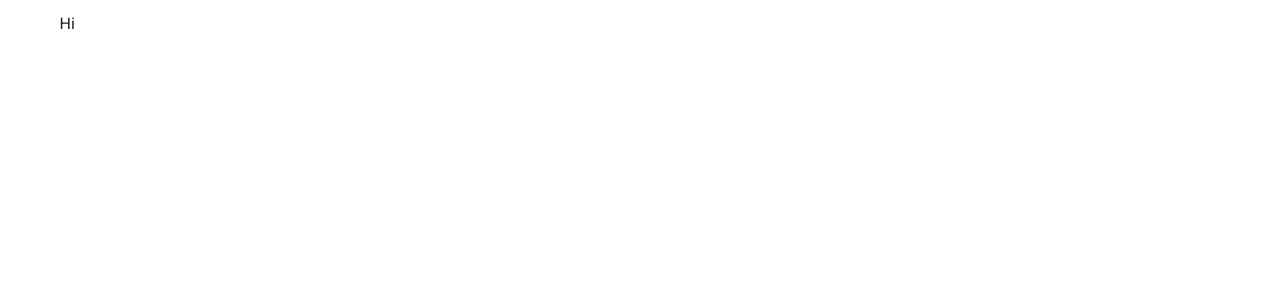
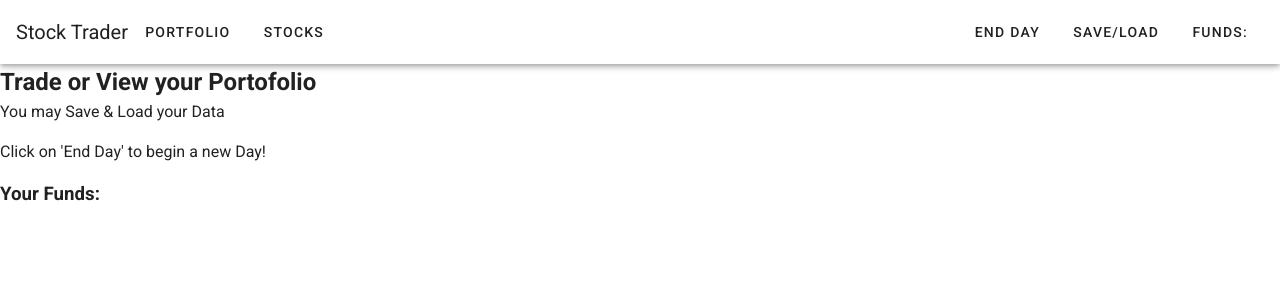
Before and after one commit to maltewirz/vue-final-project-stocktrader, a Vue app: page / in a window 1280 px wide. Shown: the top 300 px of the page. Built offline with nearby package versions, Linux system fonts and the light colour scheme.

Commit message:
sscffolding halfway done

```diff
--- a/src/App.vue
+++ b/src/App.vue
@@ -1,20 +1,21 @@
 <template>
   <v-app>
     <v-content>
-      <HelloWorld/>
+      <Header/>
+      <router-view></router-view>
     </v-content>
   </v-app>
 </template>
 
 <script lang="ts">
 import Vue from 'vue'
-import HelloWorld from './components/HelloWorld.vue'
+import Header from './components/Header.vue'
 
 export default Vue.extend({
   name: 'App',
 
   components: {
-    HelloWorld
+    Header
   },
 
   data: () => ({
--- /dev/null
+++ b/src/components/Header.vue
@@ -0,0 +1,30 @@
+<template>
+  <div>
+    <v-toolbar>
+      <v-toolbar-title>Stock Trader</v-toolbar-title>
+      <v-toolbar-items>
+        <v-btn text>Portfolio</v-btn>
+        <v-btn text>Stocks</v-btn>
+      </v-toolbar-items>
+
+      <v-spacer></v-spacer>
+
+      <v-toolbar-items>
+        <v-btn text>End Day</v-btn>
+        <v-btn text>Save/Load</v-btn>
+        <v-btn text>Funds: </v-btn>
+      </v-toolbar-items>
+    </v-toolbar>
+  </div>
+</template>
+
+<script lang="ts">
+import Vue from 'vue'
+
+export default Vue.extend({
+  name: 'Header',
+
+  data: () => ({
+  })
+})
+</script>
--- a/src/components/HelloWorld.vue
+++ /dev/null
@@ -1,16 +0,0 @@
-<template>
-  <v-container>
-    Hi
-  </v-container>
-</template>
-
-<script lang="ts">
-import Vue from 'vue'
-
-export default Vue.extend({
-  name: 'HelloWorld',
-
-  data: () => ({
-  })
-})
-</script>
--- a/src/views/Home.vue
+++ b/src/views/Home.vue
@@ -1,17 +1,18 @@
 <template>
   <div class="home">
-    <HelloWorld msg="Welcome to Your Vue.js App"/>
+    <h2>Trade or View your Portofolio</h2>
+    <p>You may Save & Load your Data</p>
+    <p>Click on 'End Day' to begin a new Day!</p>
+    <h3>Your Funds: </h3>
   </div>
 </template>
 
 <script>
 // @ is an alias to /src
-import HelloWorld from '@/components/HelloWorld.vue'
 
 export default {
   name: 'home',
   components: {
-    HelloWorld
   }
 }
 </script>
```
